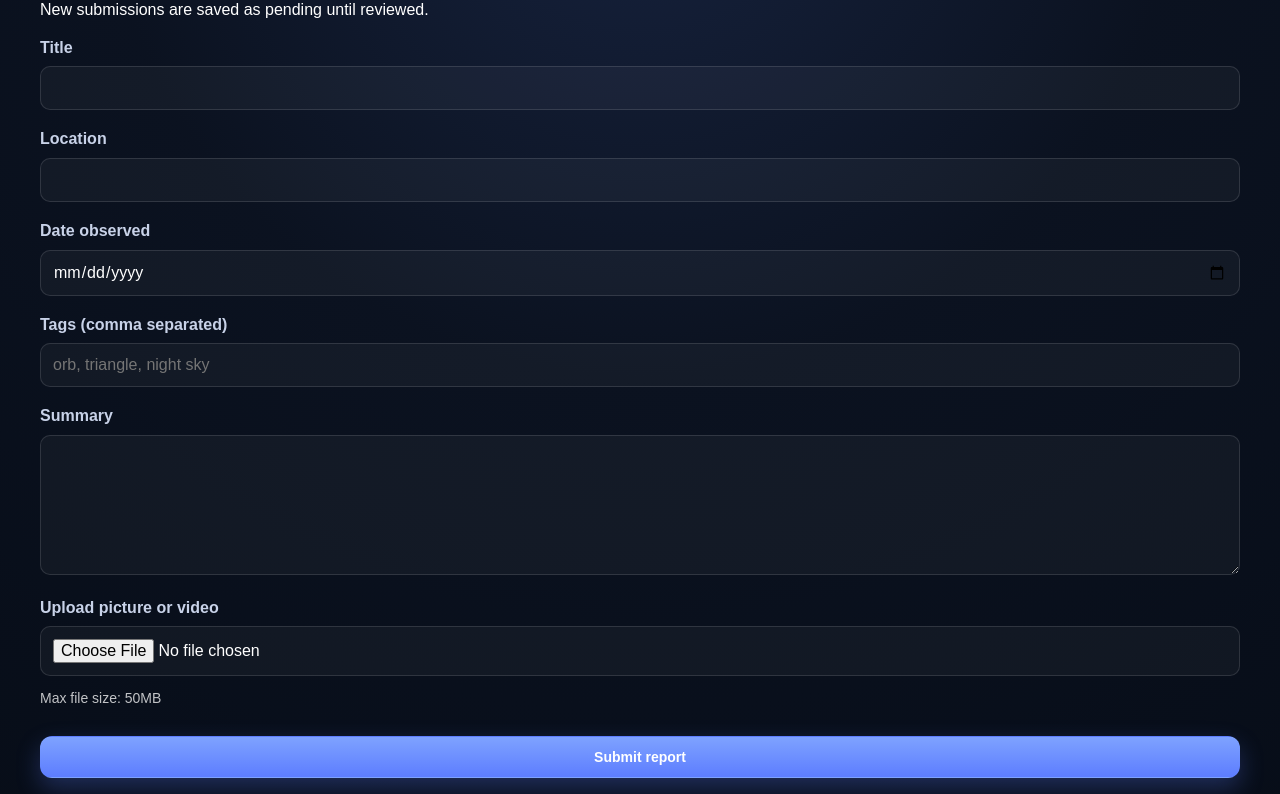
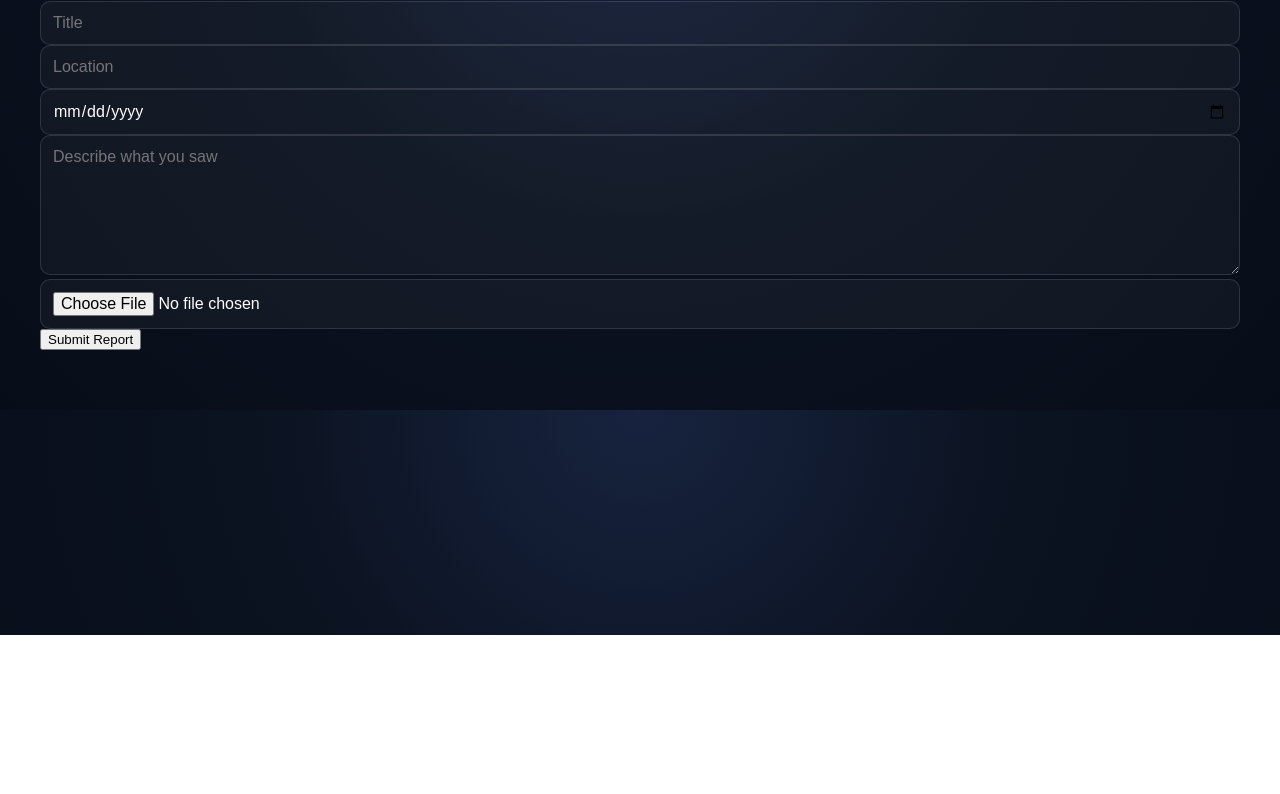
Before and after one commit to d562kb9xsd-star/ufo-archive-pro, a website: page submit.html in a window 1280 px wide. Shown: the part 165-959 px from the top of the page. After the commit the page ends 800 px from the top, so only its background shows below. Drawn offline with nearby package versions, Linux system fonts and the light colour scheme.

Commit message:
Refactor submit.html for improved structure and SEO

```diff
--- a/submit.html
+++ b/submit.html
@@ -4,70 +4,50 @@
 <meta charset="UTF-8" />
 <meta name="viewport" content="width=device-width, initial-scale=1.0" />
 
-  <title>Report a UFO Sighting | Submit UFO Case UK</title>
-  <meta name="description" content="Seen something unexplained? Submit your UFO sighting with photos, videos, and details for review." />
+<title>Report a UFO Sighting UK | Submit Photos & Videos</title>
+
+<meta name="description" content="Report a UFO sighting in the UK. Submit your UFO encounter with photos, videos, location, date and witness details." />
+<meta name="keywords" content="report UFO UK, submit UFO sighting, UFO evidence UK" />
+<meta name="robots" content="index, follow" />
+<link rel="canonical" href="https://www.ufocases.co.uk/submit.html" />
 
 <link rel="stylesheet" href="styles.css" />
 </head>
+
 <body>
+
 <header>
   <div class="container nav">
     <div class="brand">UFO Archive Pro</div>
     <nav class="menu">
       <a href="index.html">Home</a>
       <a href="archive.html">Archive</a>
-        <a href="submit.html">Submit</a>
-        <a href="admin.html">Admin</a>
     </nav>
   </div>
 </header>
 
 <main class="container page-wrap">
-    <section class="hero-card">
+
 <h1>Submit a UFO Report</h1>
-      <p>New submissions are saved as pending until reviewed.</p>
 
-      <form id="submit-form" class="form-grid">
-        <div>
-          <label for="title">Title</label>
-          <input id="title" name="title" type="text" required />
-        </div>
+<form id="report-form">
 
-        <div>
-          <label for="location">Location</label>
-          <input id="location" name="location" type="text" required />
-        </div>
+<input type="text" id="title" placeholder="Title" required />
+<input type="text" id="location" placeholder="Location" required />
+<input type="date" id="date" required />
 
-        <div>
-          <label for="date_observed">Date observed</label>
-          <input id="date_observed" name="date_observed" type="date" required />
-        </div>
+<textarea id="description" placeholder="Describe what you saw" required></textarea>
 
-        <div>
-          <label for="tags">Tags (comma separated)</label>
-          <input id="tags" name="tags" type="text" placeholder="orb, triangle, night sky" />
-        </div>
+<input type="file" id="media" accept="image/*,video/*" />
 
-        <div>
-          <label for="summary">Summary</label>
-          <textarea id="summary" name="summary" rows="5" required></textarea>
-        </div>
+<button type="submit">Submit Report</button>
 
-        <div>
-          <label for="media">Upload picture or video</label>
-          <input id="media" name="media" type="file" accept="image/*,video/*" />
-          <p style="font-size: 14px; opacity: 0.75;">Max file size: 50MB</p>
-        </div>
-
-        <button class="btn btn-primary" type="submit">Submit report</button>
 </form>
 
-      <p id="submit-status" class="status-message"></p>
-    </section>
 </main>
 
-  <script src="config.js?v=40"></script>
-  <script src="https://cdn.jsdelivr.net/npm/@supabase/supabase-js@2"></script>
-  <script src="submit.js?v=40"></script>
+<script src="config.js?v=2001"></script>
+<script src="submit.js?v=2001"></script>
+
 </body>
 </html>
```
Lines whose indentation alone changed are shown as unchanged.
